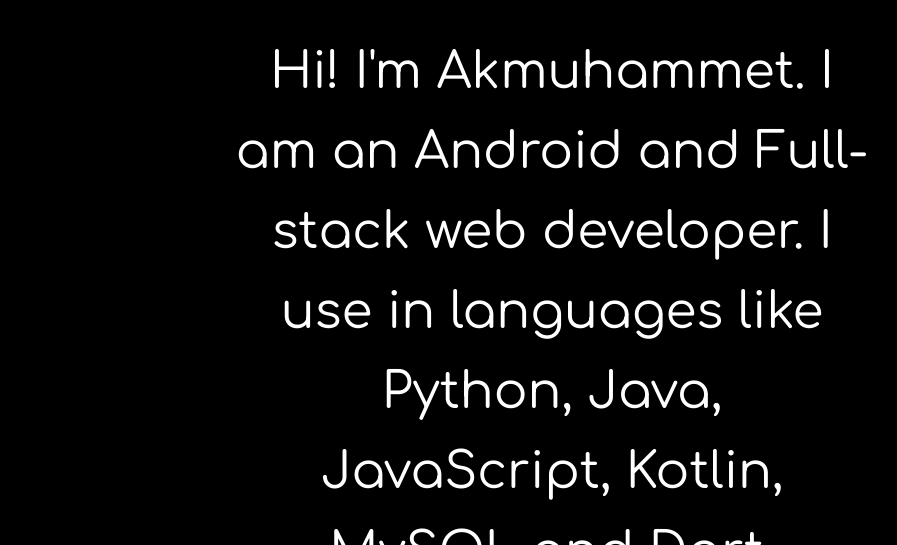
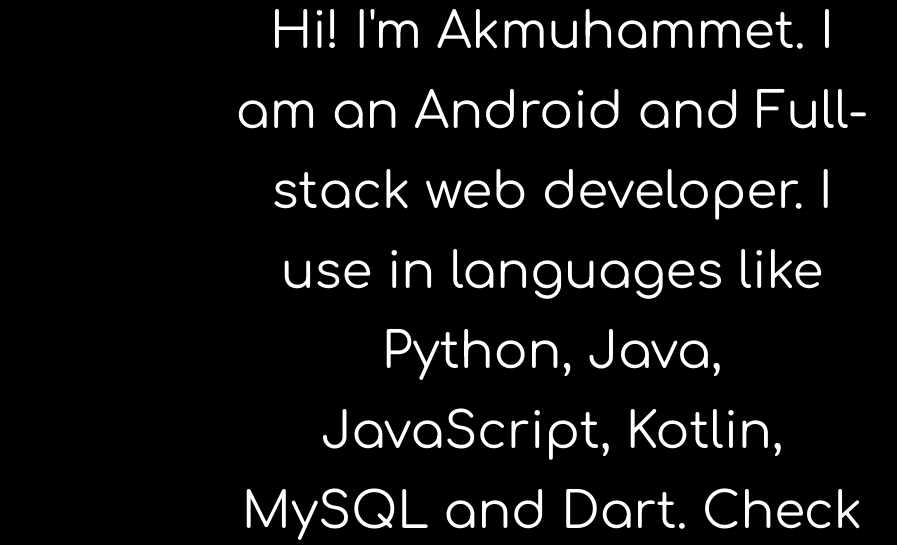
Before and after one commit to aseytekow/aseytekow.github.io, a plain HTML site: page index.html in a window 1280 px wide. Shown: the part 88-633 px from the top of the page, without its empty margins (88-985 px from the left). Drawn offline with Linux system fonts and the light colour scheme.

Commit message:
Change text

```diff
--- a/index.html
+++ b/index.html
@@ -10,7 +10,7 @@
         <img src="./static/icon.png" alt="Icon" class="icon">
         <p class="title">Akmuhammet Seytekow</p>
       </div>
-      <p class="text">Hi! I'm Akmuhammet. I am an Android and Full-stack web developer. I use in languages like Python, Java, JavaScript, Kotlin, MySQL and Dart.</p>
+      <p class="text">Hi! I'm Akmuhammet. I am an Android and Full-stack web developer. I use in languages like Python, Java, JavaScript, Kotlin, MySQL and Dart. Check out my repos on GitHub</p>
       <div class="contacts">
         <a href="https://github.com/aseytekow">
           <img src="./static/github.png" alt="GitHub" class="app-icon">
```
